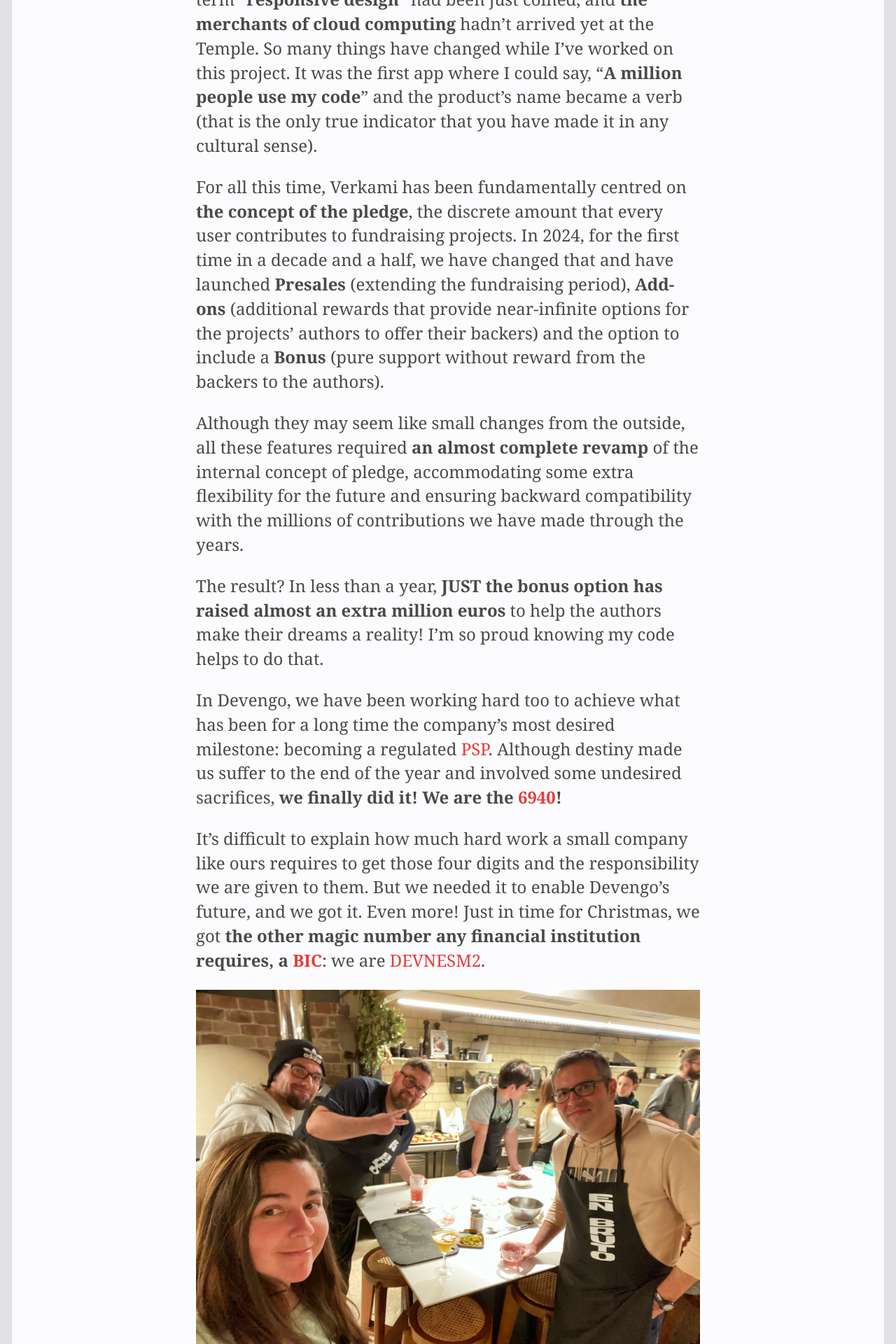
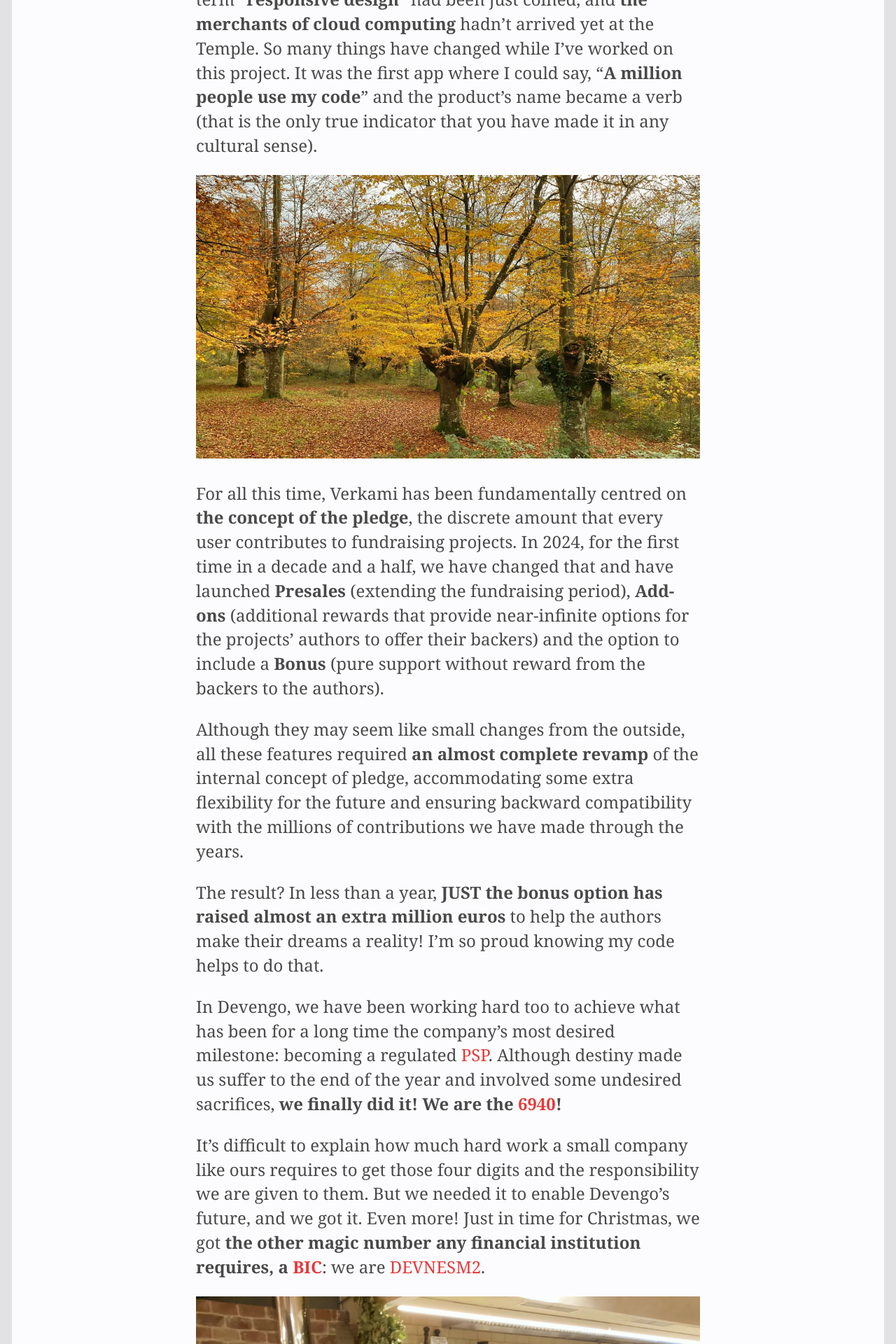
Before and after one commit to aitor/aitor.github.com, a Jekyll site: the page built from _posts/2025-01-12-2024-year-in-review.md, in a window 1280 px wide. Shown: the part 3410-5330 px from the top of the page at 70% size. Built offline with Jekyll 4.4.1, drawn with Linux system fonts in a browser that asks for light colours; nearby versions of some CDN libraries.

Commit message:
Update 2025-01-12-2024-year-in-review.md

```diff
--- a/_posts/2025-01-12-2024-year-in-review.md
+++ b/_posts/2025-01-12-2024-year-in-review.md
@@ -30,6 +30,8 @@ Of course, this would be one of the main things to fix in 2025. I plan to use my
 Of the many blessings life has given me, an important one is the opportunity to work over _very_ long stretches of time with my customers. That is the case of [Verkami](https://www.verkami.com/), Europe's best and most successful cultural crowdfunding platform. I've been working uninterruptedly on this project for more than **15 years**.
 
 When we started, **Heroku, S3, and EC2** were all quite new; the term "**responsive design**" had been just coined, and **the merchants of cloud computing** hadn't arrived yet at the Temple. So many things have changed while I've worked on this project. It was the first app where I could say, "**A million people use my code**" and the product's name became a verb (that is the only true indicator that you have made it in any cultural sense).
+
+![](https://aitor.is/images/2024-year-in-review/forest.jpg)
 
 For all this time, Verkami has been fundamentally centred on **the concept of the pledge**, the discrete amount that every user contributes to fundraising projects. In 2024, for the first time in a decade and a half, we have changed that and have launched **Presales** (extending the fundraising period), **Add-ons** (additional rewards that provide near-infinite options for the projects' authors to offer their backers) and the option to include a **Bonus** (pure support without reward from the backers to the authors).
 
@@ -103,8 +105,6 @@ I was also able to develop -at least for a few months- new habits:
 
 There seems to be a barrier on the 40-50 days that, for some reason, makes me drop the forming habit, but I'm going to work hard in 2025 to really build this -and a few other- **practices into habits**. I like the rhythm they give me and how I feel when I'm developing them.
 
-![](https://aitor.is/images/2024-year-in-review/forest.jpg)
-
 We went back to the mountains! I have always loved hiking and thought it was a good time to start sharing it with my son.
 
 ![](https://aitor.is/images/2024-year-in-review/urkiola.jpg)
```
